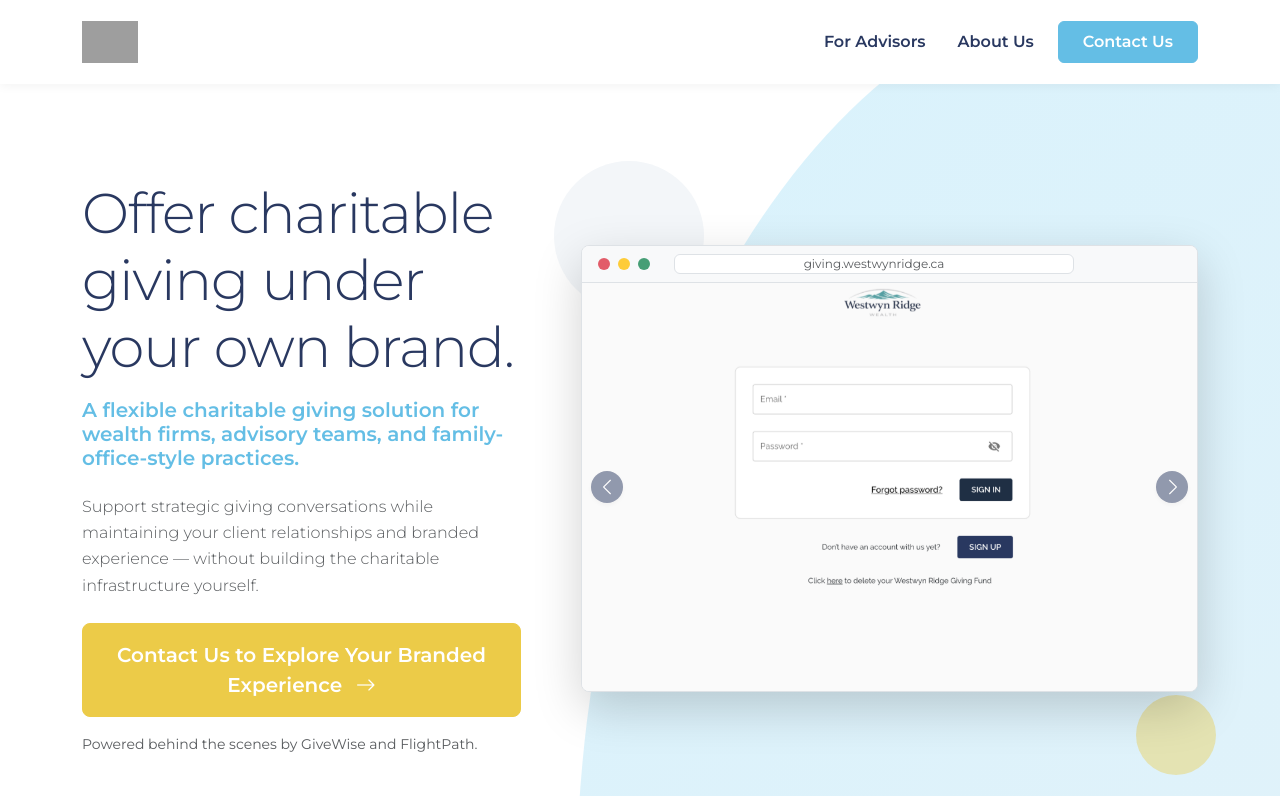
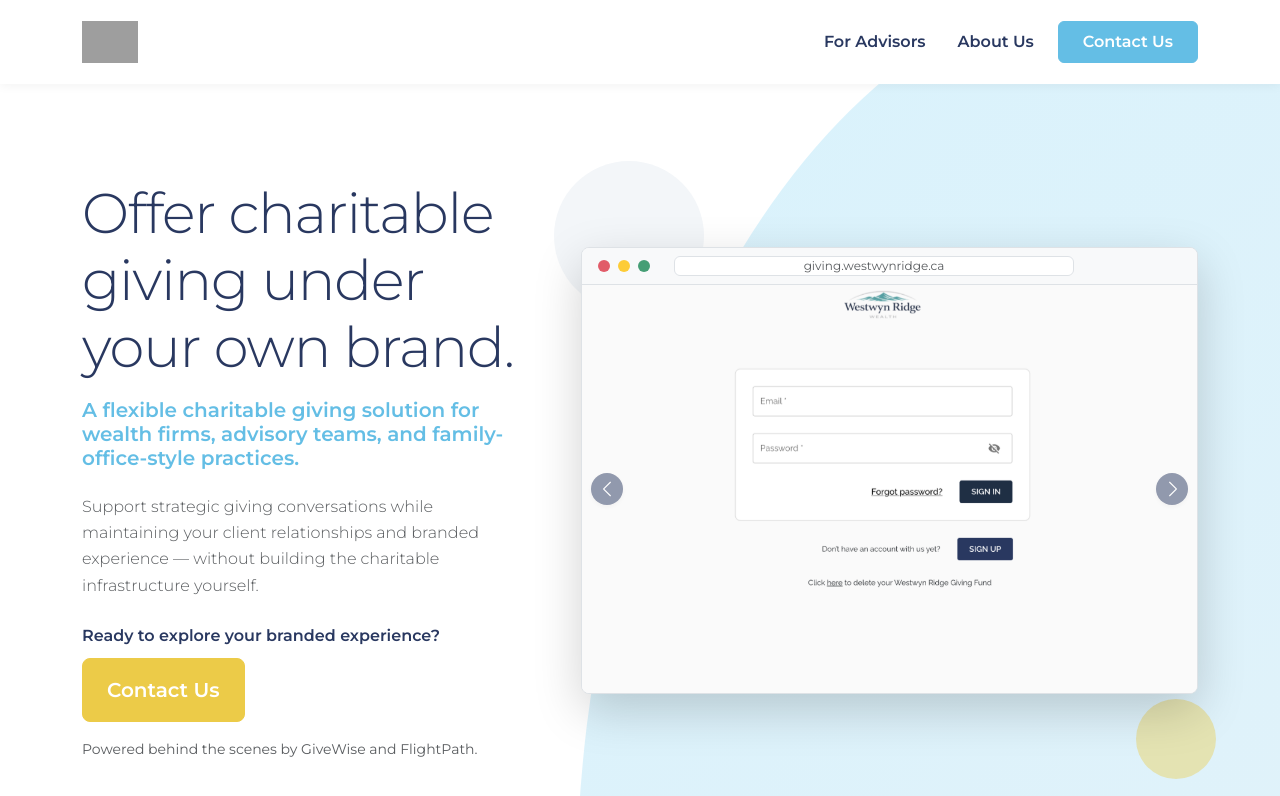
Before and after one commit to FlightPathMgmt/givewise-whitelabel, a website built with Vite: page index.html in a window 1280 px wide. Shown: the top 796 px of the page. Built offline with nearby package versions, Linux system fonts and the light colour scheme; grey boxes are pictures that could not be loaded.

Commit message:
Add 'Ready to explore your branded experience?' prompt above concise 'Contact Us' button in hero

```diff
--- a/index.html
+++ b/index.html
@@ -84,8 +84,11 @@
                         <p class="h5 text-cyan fw-semibold mb-4">A flexible charitable giving solution for wealth firms, advisory teams, and family-office-style practices.</p>
                         <p class="lead text-muted mb-4 fs-6">Support strategic giving conversations while maintaining your client relationships and branded experience — without building the charitable infrastructure yourself.</p>
 
-                        <div class="hero-buttons d-flex flex-wrap gap-3 mt-4">
-                            <a id="btn-hero-secondary" href="#" data-bs-toggle="modal" data-bs-target="#contactModal" class="btn btn-gold btn-lg px-4 py-3">Contact Us to Explore Your Branded Experience <i class="bi bi-arrow-right ms-2"></i></a>
+                        <div class="mt-4">
+                            <p class="text-navy fw-semibold mb-2">Ready to explore your branded experience?</p>
+                            <div class="hero-buttons d-flex flex-wrap gap-3">
+                                <a id="btn-hero-secondary" href="#" data-bs-toggle="modal" data-bs-target="#contactModal" class="btn btn-gold btn-lg px-4 py-3">Contact Us</a>
+                            </div>
                         </div>
                         <p class="small text-muted mt-3 mb-0 italic">Powered behind the scenes by GiveWise and FlightPath.</p>
                     </div>
```
